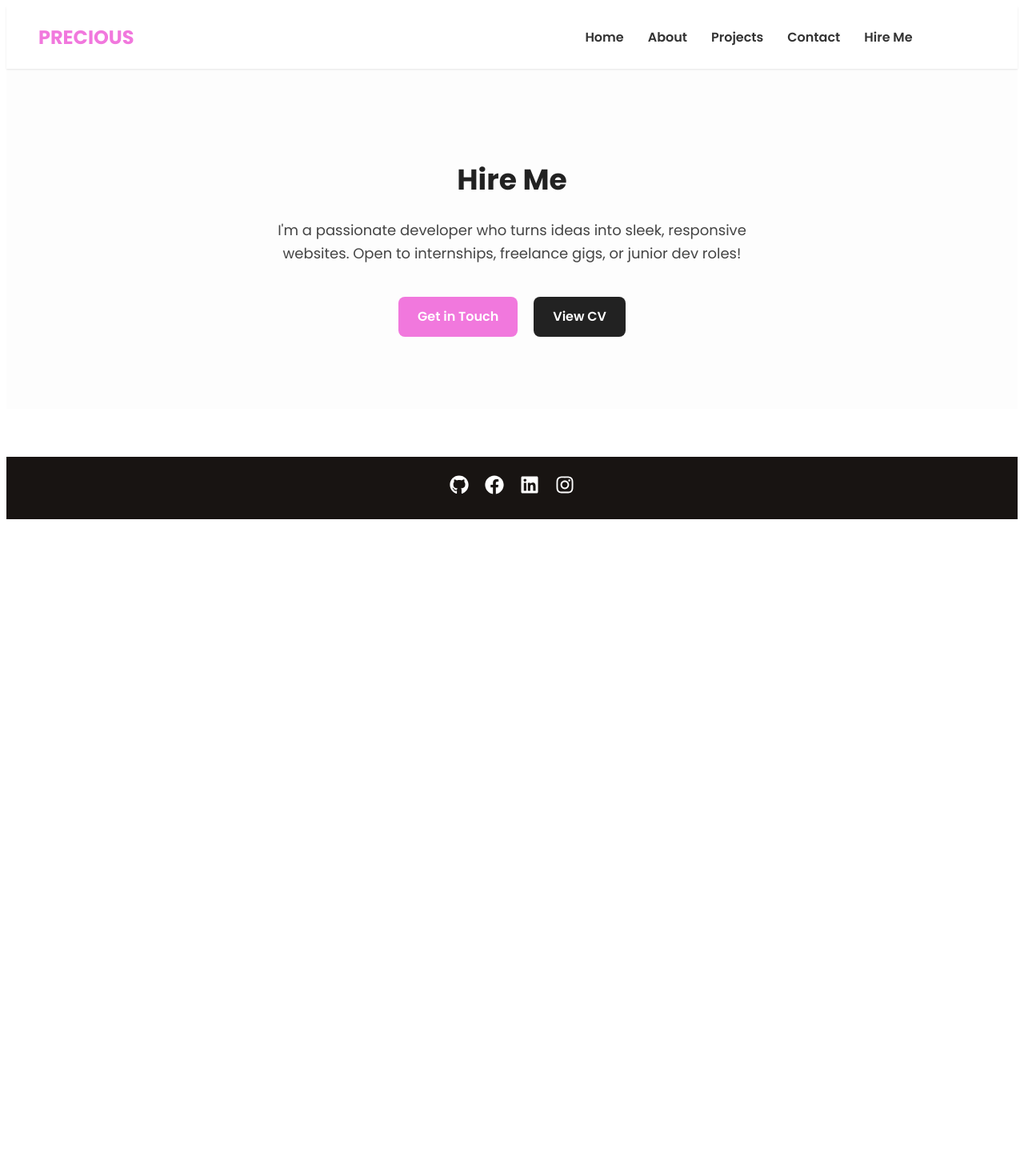
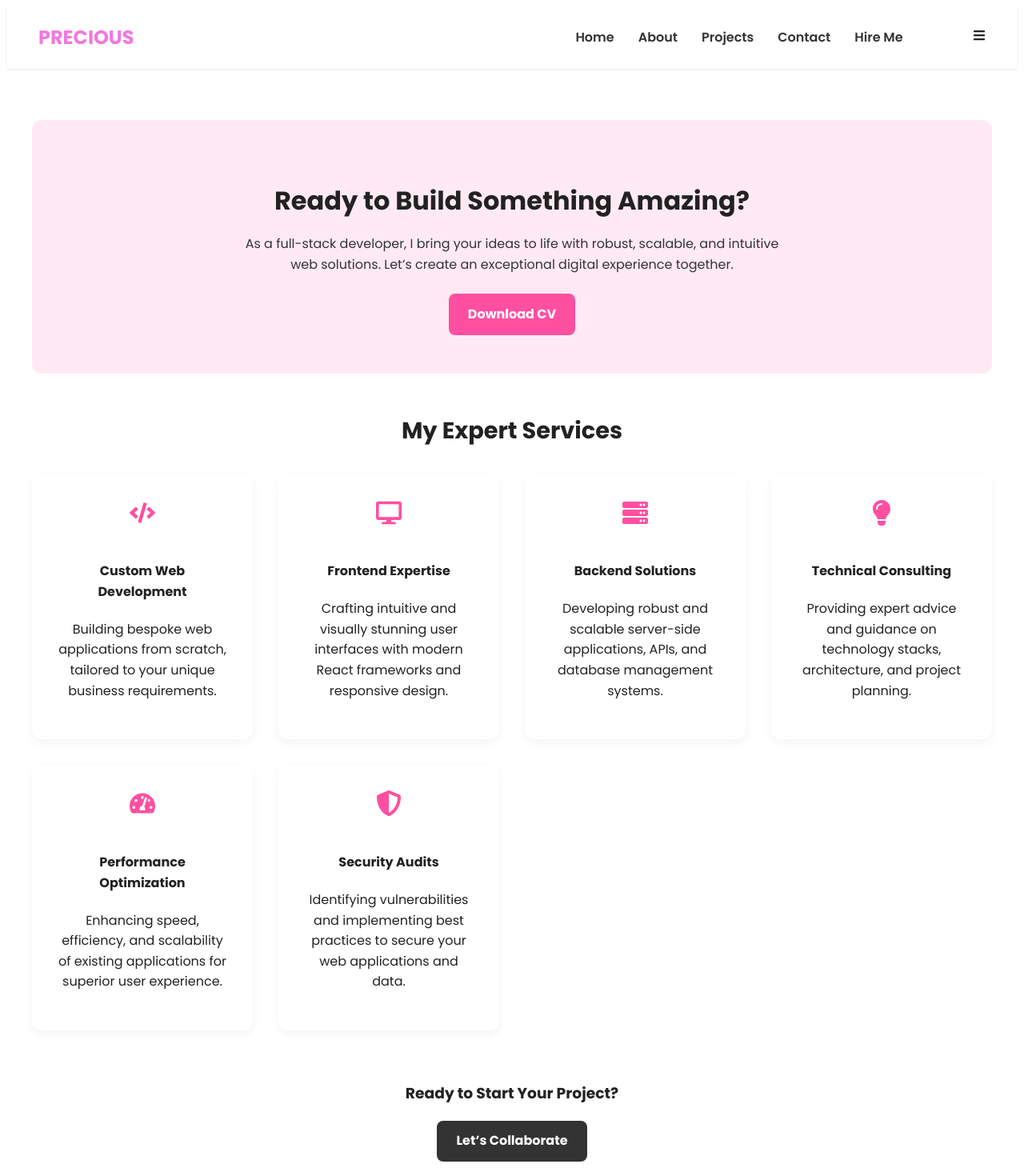
Before and after one commit to preciouskuku/portifolio, a React (Vite) app: page /hire in a window 1280 px wide. Shown: the top 1470 px of the page at 80% size. Before the commit the page ends 800 px from the top, so only its background shows below. Built offline with nearby package versions, Linux system fonts and the light colour scheme.

Commit message:
initial commit

```diff
--- a/src/components/HireMe.css
+++ b/src/components/HireMe.css
@@ -1,45 +1,81 @@
 .hire-me {
-  padding: 80px 40px;
-  background-color: #fdfdfd;
+  padding: 4rem 2rem;
+  background: #fff;
   text-align: center;
 }
 
-.hire-me h2 {
-  font-size: 36px;
-  font-weight: 700;
-  margin-bottom: 20px;
+.hire-intro {
+  background: #ffeaf4;
+  padding: 3rem 2rem;
+  border-radius: 12px;
+  margin-bottom: 3rem;
 }
 
-.hire-me p {
-  font-size: 18px;
-  color: #444;
-  margin-bottom: 30px;
-  max-width: 600px;
-  margin-left: auto;
-  margin-right: auto;
+.hire-intro h2 {
+  font-size: 2rem;
+  margin-bottom: 1rem;
+}
+
+.hire-intro p {
+  max-width: 700px;
+  margin: 0 auto 1.5rem;
+  color: #333;
+  line-height: 1.6;
+}
+
+.services h3 {
+  font-size: 1.8rem;
+  margin-bottom: 2rem;
+}
+
+.services-grid {
+  display: grid;
+  grid-template-columns: repeat(auto-fit, minmax(250px, 1fr));
+  gap: 2rem;
+}
+
+.service-card {
+  background: #fff;
+  border-radius: 12px;
+  padding: 2rem;
+  box-shadow: 0 4px 12px rgba(0,0,0,0.05);
+  transition: transform 0.2s ease, box-shadow 0.2s ease;
+}
+
+.service-card:hover {
+  transform: translateY(-5px);
+  box-shadow: 0 8px 20px rgba(0,0,0,0.1);
+}
+
+.service-icon {
+  font-size: 2rem;
+  color: #ff4fa1;
+  margin-bottom: 1rem;
+}
+
+.hire-cta {
+  margin-top: 4rem;
 }
 
 .btn {
-  background-color: #f178dd;
+  display: inline-block;
+  padding: 0.8rem 1.5rem;
+  border-radius: 8px;
+  background: #ff4fa1;
   color: #fff;
-  padding: 12px 24px;
-  border-radius: 8px;
-  font-weight: 600;
+  font-weight: bold;
   text-decoration: none;
-  margin: 10px;
-  display: inline-block;
-  transition: transform 0.2s ease, background-color 0.3s ease;
+  transition: background 0.3s ease;
 }
 
 .btn:hover {
-  transform: scale(1.05);
-  background-color: #f178dd;
+  background: #e23f90;
 }
 
 .btn.secondary {
-  background-color: #222;
+  background: #333;
 }
 
 .btn.secondary:hover {
-  background-color: #000;
+  background: #111;
 }
--- a/src/components/HireMe.jsx
+++ b/src/components/HireMe.jsx
@@ -1,21 +1,89 @@
 import React from 'react';
 import './HireMe.css';
-
+import { FaCode, FaDesktop, FaServer, FaLightbulb, FaTachometerAlt, FaShieldAlt } from 'react-icons/fa';
 
 export default function HireMe() {
   return (
-    <section className="hire-me">
-      <h2>Hire Me</h2>
-      <p>
-        I'm a passionate developer who turns ideas into sleek, responsive websites.
-        Open to internships, freelance gigs, or junior dev roles!
-      </p>
-      <a href="mailto:Preciouskukumutema@gmail.com" className="btn">Get in Touch</a>
-     <a href="/Precious Mutema CV.pdf" download="Precious Mutema CV.pdf" className="btn secondary">
-  View CV
-</a>
+    <section className="hire-me" id="hire">
+      {/* Hero / Intro */}
+      <div className="hire-intro">
+        <h2>Ready to Build Something Amazing?</h2>
+        <p>
+          As a full-stack developer, I bring your ideas to life with robust, scalable,
+          and intuitive web solutions. Let’s create an exceptional digital experience together.
+        </p>
+        <a href="/Precious Mutema CV.pdf" download="Precious Mutema CV.pdf" className="btn">
+          Download CV
+        </a>
+      </div>
 
+      {/* Services Section */}
+      <div className="services">
+        <h3>My Expert Services</h3>
+        <div className="services-grid">
+          <div className="service-card">
+            <FaCode className="service-icon" />
+            <h4>Custom Web Development</h4>
+            <p>
+              Building bespoke web applications from scratch, tailored to your unique
+              business requirements.
+            </p>
+          </div>
 
+          <div className="service-card">
+            <FaDesktop className="service-icon" />
+            <h4>Frontend Expertise</h4>
+            <p>
+              Crafting intuitive and visually stunning user interfaces with modern
+              React frameworks and responsive design.
+            </p>
+          </div>
+
+          <div className="service-card">
+            <FaServer className="service-icon" />
+            <h4>Backend Solutions</h4>
+            <p>
+              Developing robust and scalable server-side applications, APIs, and
+              database management systems.
+            </p>
+          </div>
+
+          <div className="service-card">
+            <FaLightbulb className="service-icon" />
+            <h4>Technical Consulting</h4>
+            <p>
+              Providing expert advice and guidance on technology stacks, architecture,
+              and project planning.
+            </p>
+          </div>
+
+          <div className="service-card">
+            <FaTachometerAlt className="service-icon" />
+            <h4>Performance Optimization</h4>
+            <p>
+              Enhancing speed, efficiency, and scalability of existing applications
+              for superior user experience.
+            </p>
+          </div>
+
+          <div className="service-card">
+            <FaShieldAlt className="service-icon" />
+            <h4>Security Audits</h4>
+            <p>
+              Identifying vulnerabilities and implementing best practices to secure
+              your web applications and data.
+            </p>
+          </div>
+        </div>
+      </div>
+
+      {/* Final CTA */}
+      <div className="hire-cta">
+        <h3>Ready to Start Your Project?</h3>
+        <a href="mailto:Preciouskukumutema@gmail.com" className="btn secondary">
+          Let’s Collaborate
+        </a>
+      </div>
     </section>
   );
 }
--- a/src/components/Navbar.jsx
+++ b/src/components/Navbar.jsx
@@ -1,18 +1,51 @@
-import React from 'react';
-import { Link } from 'react-router-dom';
+import React, { useState } from 'react';
+import { Link, useLocation } from 'react-router-dom';
 import './Navbar.css';
+import { FaBars, FaTimes } from 'react-icons/fa';
 
 export default function Navbar() {
+  const [menuOpen, setMenuOpen] = useState(false);
+  const location = useLocation();
+
+  const toggleMenu = () => setMenuOpen(!menuOpen);
+
   return (
     <nav className="navbar">
       <div className="navbar-logo">PRECIOUS</div>
-      <ul className="navbar-links">
-        <li><Link to="/">Home</Link></li>
-        <li><Link to="/about">About</Link></li>
-        <li><Link to="/projects">Projects</Link></li>
-        <li><Link to="/contact">Contact</Link></li>
-        <li><Link to="/hire">Hire Me</Link></li>
+
+      {/* Desktop Links */}
+      <ul className={`navbar-links ${menuOpen ? 'active' : ''}`}>
+        <li>
+          <Link to="/" className={location.pathname === '/' ? 'active' : ''}>
+            Home
+          </Link>
+        </li>
+        <li>
+          <Link to="/about" className={location.pathname === '/about' ? 'active' : ''}>
+            About
+          </Link>
+        </li>
+        <li>
+          <Link to="/projects" className={location.pathname === '/projects' ? 'active' : ''}>
+            Projects
+          </Link>
+        </li>
+        <li>
+          <Link to="/contact" className={location.pathname === '/contact' ? 'active' : ''}>
+            Contact
+          </Link>
+        </li>
+        <li>
+          <Link to="/hire" className={location.pathname === '/hire' ? 'active' : ''}>
+            Hire Me
+          </Link>
+        </li>
       </ul>
+
+      {/* Mobile Menu Toggle */}
+      <div className="menu-toggle" onClick={toggleMenu}>
+        {menuOpen ? <FaTimes /> : <FaBars />}
+      </div>
     </nav>
   );
 }
```
